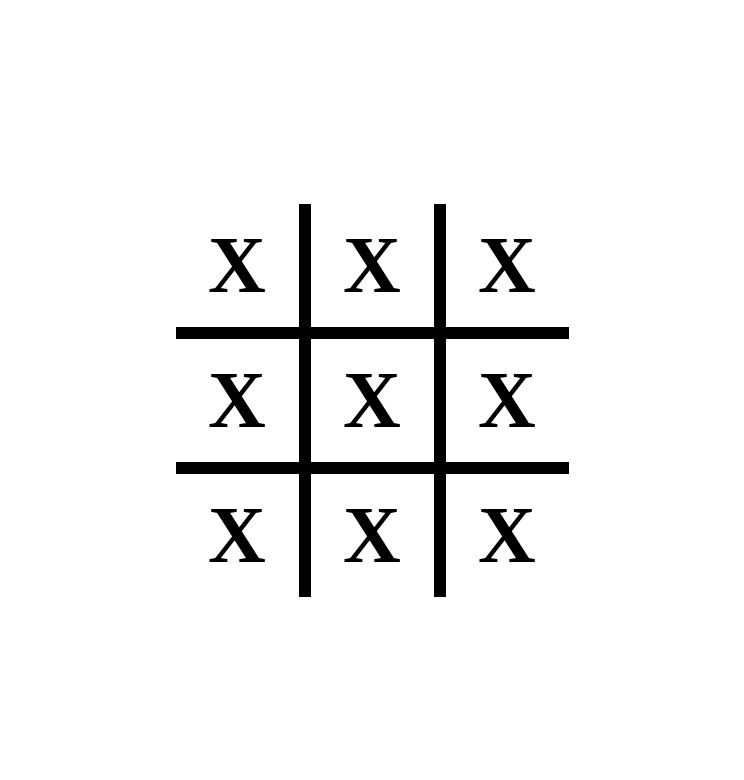
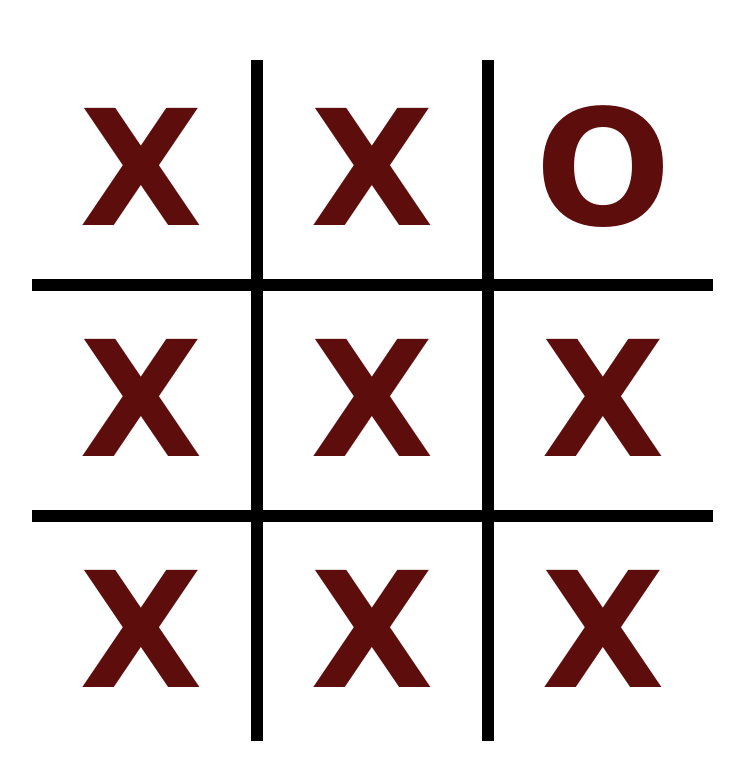
Before and after one commit to Cyber-Aarow/tic-tac-toe, a website built with Parcel: page index.html in a window 1280 px wide. Shown: the whole page, without its empty margins (268-1012 px from the left). Built offline with nearby package versions, Linux system fonts and the light colour scheme.

Commit message:
Make grid grow and shrink with window height, and make XO's look hand-drawn in red ink.

```diff
--- a/index.html
+++ b/index.html
@@ -11,7 +11,7 @@
     <ul id="gameboard">
         <li class="tile">X</li>
         <li class="tile">X</li>
-        <li class="tile">X</li>
+        <li class="tile">O</li>
         <li class="tile">X</li>
         <li class="tile">X</li>
         <li class="tile">X</li>
--- a/style.css
+++ b/style.css
@@ -26,11 +26,13 @@ body{
 
 .tile {
     display: block;
-    font-size: clamp(15px, 10vh, 100px);
+    font-size: clamp(15px, 20vh, 200px);
     text-align: center;
     font-weight: bolder;
+    font-family: 'Journal', cursive, sans-serif;
     width: fit-content;
     aspect-ratio: 1;
     background-color: white;
+    color: rgb(94, 13, 13);
     padding: 2vh;
 }
```
